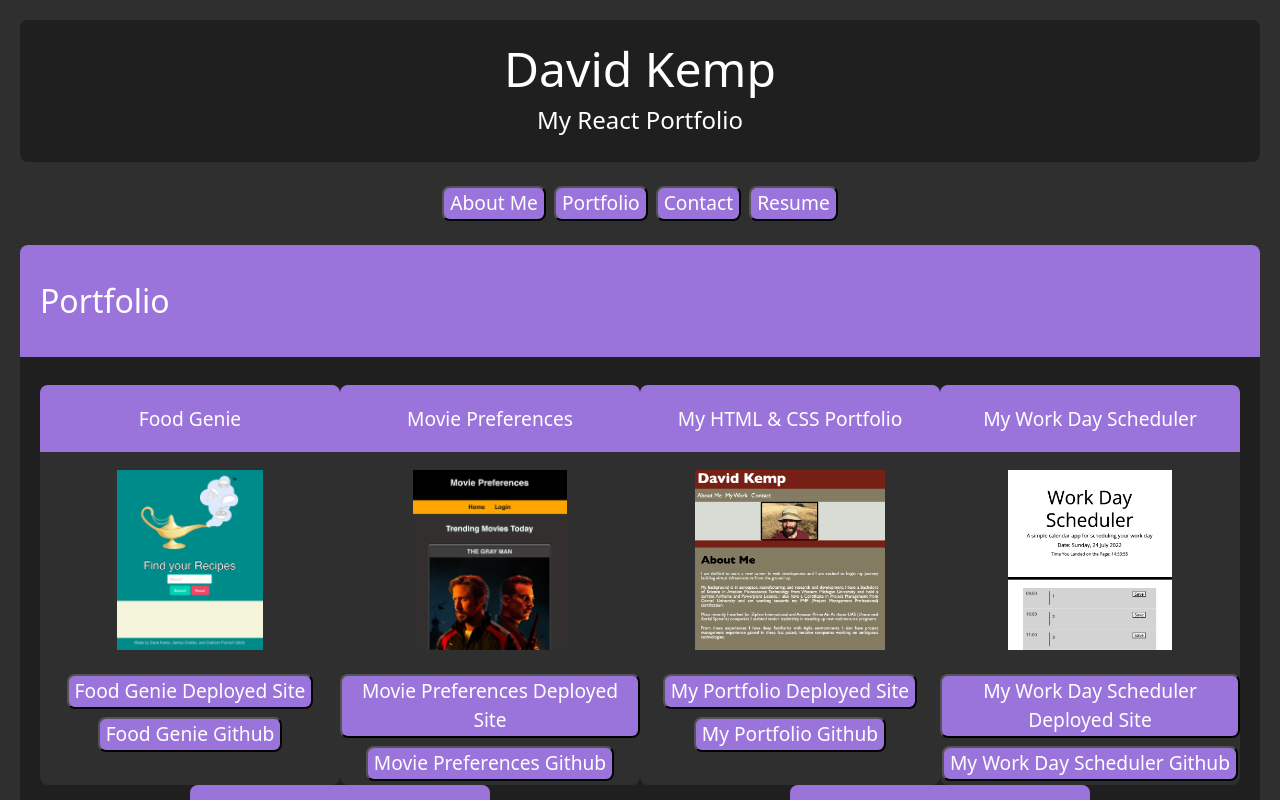
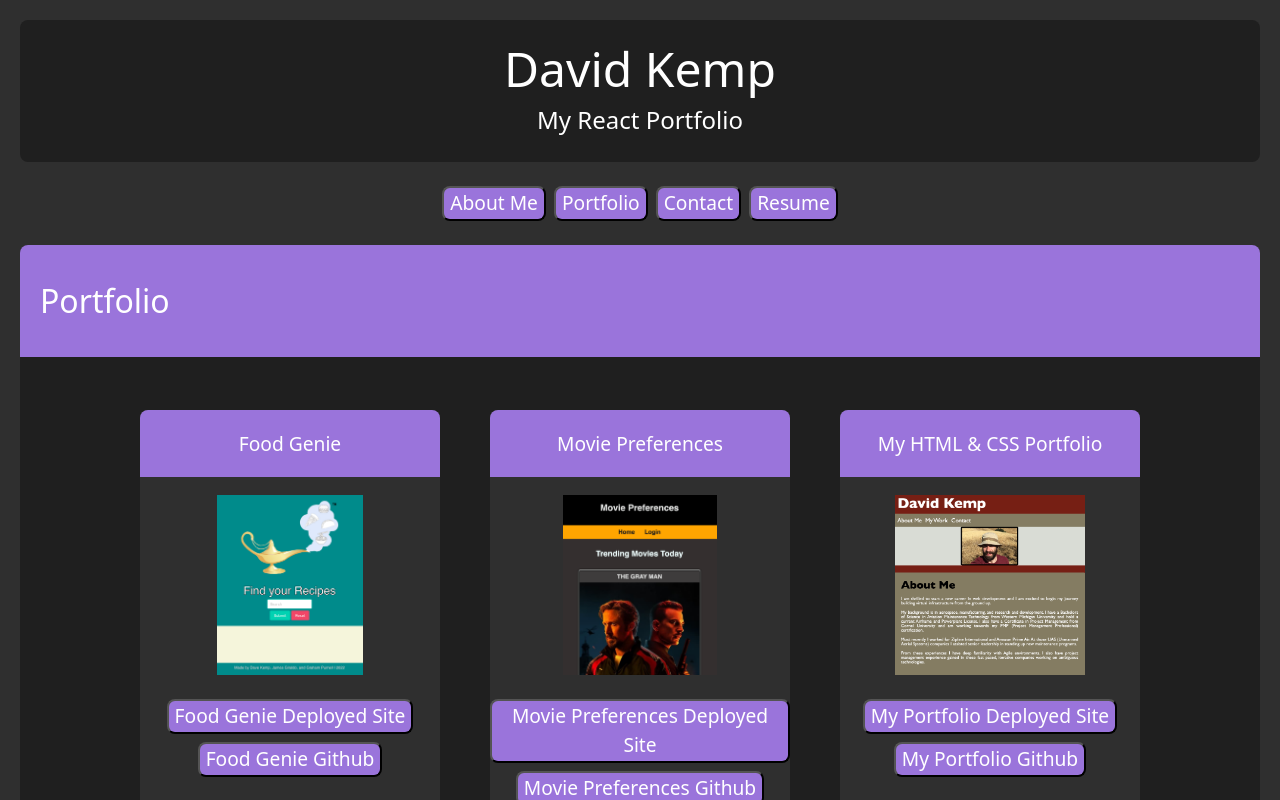
Before and after one commit to okdavekk/react-portfolio, a React (Create React App) app: page / in a window 1280 px wide. Both pictures are taken after a click on the button "Portfolio". Shown: the top 800 px of the page. Built offline with nearby package versions, Linux system fonts and the light colour scheme.

Commit message:
Made changes to sections in portfolio

```diff
--- a/src/components/ProjectPortfolio.js
+++ b/src/components/ProjectPortfolio.js
@@ -26,6 +26,7 @@ const styles = {
     margin: 20,
     background: "#1f1f1f",
     borderRadius: 8,
+
   },
   heading: {
     background: "#9a74db",
@@ -41,10 +42,10 @@ const styles = {
   content: {
     padding: 20,
     color: "white",
-    textAlign: "center",
-    // minHeight: 400,
-    // height: "100vh",
-    // width: 400,
+    alignItems: "center",
+    justifyContent: "center",
+    display: "flex",
+
   },
   button: {
     display: "flex",
@@ -66,7 +67,7 @@ const styles = {
     width: "auto",
   },
   section: {
-    margin: "auto",
+    margin: 25,
     maxWidth: 300,
     background: "#2f2f2f",
     borderRadius: 8,
@@ -76,6 +77,7 @@ const styles = {
     width: 400,
   },
   subHeading: {
+    fontWeight: 500,
     background: "#9a74db",
     minHeight: 50,
     lineHeight: 3.5,
@@ -91,7 +93,7 @@ const styles = {
 
 function Card() {
   return (
-    <div className="flex-wrap" style={styles.card}>
+    <div style={styles.card}>
       <h1 className="d-flex align-items-center" style={styles.heading}>
         Portfolio
       </h1>
```
